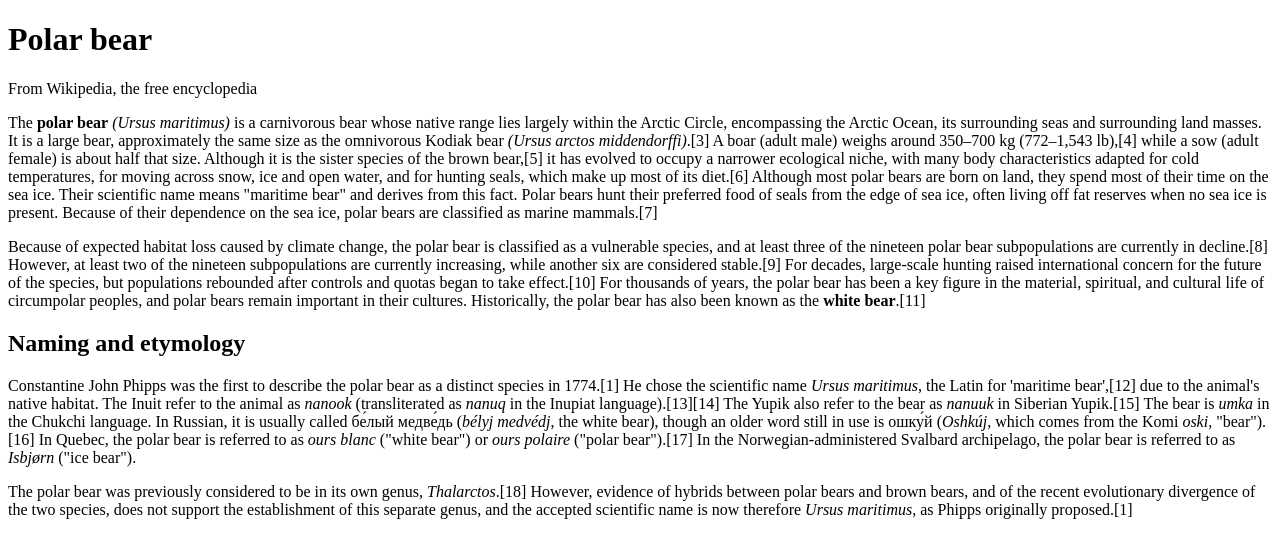
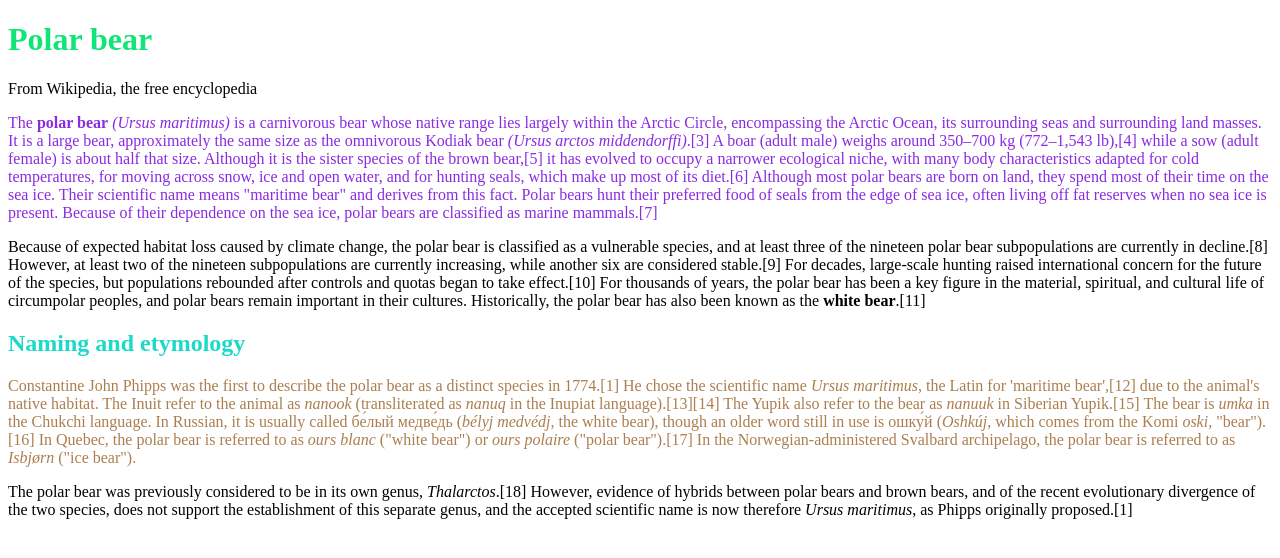
Before and after one commit to Nmstacy22/OpenClassroomsProjects, a plain HTML site: page Basic HTML and CSS/strong-and-em.html in a window 1280 px wide. Drawn offline with Linux system fonts and the light colour scheme.

Commit message:
Modified strong-and-em.html by adding ids to some paragraphs and headings and giving them different colors to demonstrate the use of color theory in css

```diff
--- /dev/null
+++ b/Basic HTML and CSS/color-names.css
@@ -0,0 +1,12 @@
+#name {
+    color: blueviolet;
+}
+#rgb {
+    color: rgb(27, 218, 200);
+}
+#hsl {
+    color: hsl(149, 88%, 48%);
+}
+#hex {
+    color: #AC7E4F;
+}
--- a/Basic HTML and CSS/strong-and-em.html
+++ b/Basic HTML and CSS/strong-and-em.html
@@ -1,20 +1,21 @@
 <!DOCTYPE html>
 <html>
     <head>
-        <title></title>
+        <title>Strong and emphasized text in HTML</html></title>
+        <link rel="stylesheet" type="text/css" href="./color-names.css">
     </head>
     <body>
-        <h1>Polar bear</h1>
+        <h1 id="hsl">Polar bear</h1>
 
         <p>From Wikipedia, the free encyclopedia</p>
 
-        <p>The <strong> polar bear</strong> <em>(Ursus maritimus)</em> is a carnivorous bear whose native range lies largely within the Arctic Circle, encompassing the Arctic Ocean, its surrounding seas and surrounding land masses. It is a large bear, approximately the same size as the omnivorous Kodiak bear <em>(Ursus arctos middendorffi)</em>.[3] A boar (adult male) weighs around 350–700 kg (772–1,543 lb),[4] while a sow (adult female) is about half that size. Although it is the sister species of the brown bear,[5] it has evolved to occupy a narrower ecological niche, with many body characteristics adapted for cold temperatures, for moving across snow, ice and open water, and for hunting seals, which make up most of its diet.[6] Although most polar bears are born on land, they spend most of their time on the sea ice. Their scientific name means "maritime bear" and derives from this fact. Polar bears hunt their preferred food of seals from the edge of sea ice, often living off fat reserves when no sea ice is present. Because of their dependence on the sea ice, polar bears are classified as marine mammals.[7]</p>
+        <p id="name">The <strong> polar bear</strong> <em>(Ursus maritimus)</em> is a carnivorous bear whose native range lies largely within the Arctic Circle, encompassing the Arctic Ocean, its surrounding seas and surrounding land masses. It is a large bear, approximately the same size as the omnivorous Kodiak bear <em>(Ursus arctos middendorffi)</em>.[3] A boar (adult male) weighs around 350–700 kg (772–1,543 lb),[4] while a sow (adult female) is about half that size. Although it is the sister species of the brown bear,[5] it has evolved to occupy a narrower ecological niche, with many body characteristics adapted for cold temperatures, for moving across snow, ice and open water, and for hunting seals, which make up most of its diet.[6] Although most polar bears are born on land, they spend most of their time on the sea ice. Their scientific name means "maritime bear" and derives from this fact. Polar bears hunt their preferred food of seals from the edge of sea ice, often living off fat reserves when no sea ice is present. Because of their dependence on the sea ice, polar bears are classified as marine mammals.[7]</p>
 
         <p>Because of expected habitat loss caused by climate change, the polar bear is classified as a vulnerable species, and at least three of the nineteen polar bear subpopulations are currently in decline.[8] However, at least two of the nineteen subpopulations are currently increasing, while another six are considered stable.[9] For decades, large-scale hunting raised international concern for the future of the species, but populations rebounded after controls and quotas began to take effect.[10] For thousands of years, the polar bear has been a key figure in the material, spiritual, and cultural life of circumpolar peoples, and polar bears remain important in their cultures. Historically, the polar bear has also been known as the <strong> white bear</strong>.[11]</p>
 
-        <h2>Naming and etymology</h2>
+        <h2 id="rgb">Naming and etymology</h2>
 
-        <p>Constantine John Phipps was the first to describe the polar bear as a distinct species in 1774.[1] He chose the scientific name <em>Ursus maritimus</em>, the Latin for 'maritime bear',[12] due to the animal's native habitat. The Inuit refer to the animal as <em>nanook</em> (transliterated as <em>nanuq</em> in the Inupiat language).[13][14] The Yupik also refer to the bear as <em>nanuuk</em> in Siberian Yupik.[15] The bear is <em>umka</em> in the Chukchi language. In Russian, it is usually called бе́лый медве́дь (<em>bélyj medvédj</em>, the white bear), though an older word still in use is ошку́й (<em>Oshkúj</em>, which comes from the Komi <em>oski,</em> "bear").[16] In Quebec, the polar bear is referred to as <em>ours blanc</em> ("white bear") or <em>ours polaire</em> ("polar bear").[17] In the Norwegian-administered Svalbard archipelago, the polar bear is referred to as <em> Isbjørn</em> ("ice bear").</p>
+        <p id="hex">Constantine John Phipps was the first to describe the polar bear as a distinct species in 1774.[1] He chose the scientific name <em>Ursus maritimus</em>, the Latin for 'maritime bear',[12] due to the animal's native habitat. The Inuit refer to the animal as <em>nanook</em> (transliterated as <em>nanuq</em> in the Inupiat language).[13][14] The Yupik also refer to the bear as <em>nanuuk</em> in Siberian Yupik.[15] The bear is <em>umka</em> in the Chukchi language. In Russian, it is usually called бе́лый медве́дь (<em>bélyj medvédj</em>, the white bear), though an older word still in use is ошку́й (<em>Oshkúj</em>, which comes from the Komi <em>oski,</em> "bear").[16] In Quebec, the polar bear is referred to as <em>ours blanc</em> ("white bear") or <em>ours polaire</em> ("polar bear").[17] In the Norwegian-administered Svalbard archipelago, the polar bear is referred to as <em> Isbjørn</em> ("ice bear").</p>
 
         <p>The polar bear was previously considered to be in its own genus, <em>Thalarctos</em>.[18] However, evidence of hybrids between polar bears and brown bears, and of the recent evolutionary divergence of the two species, does not support the establishment of this separate genus, and the accepted scientific name is now therefore <em>Ursus maritimus</em>, as Phipps originally proposed.[1]</p>
 
```
